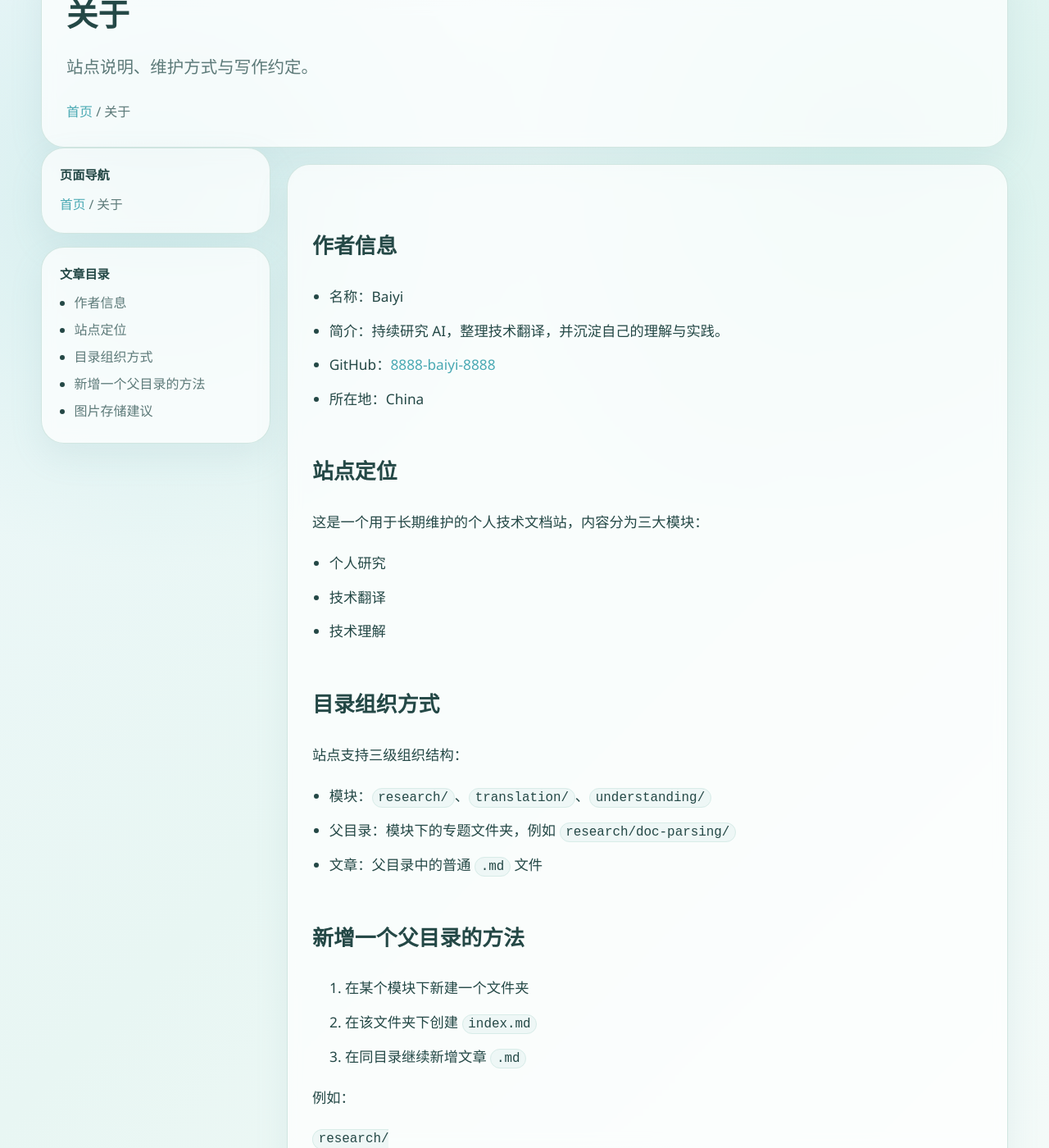
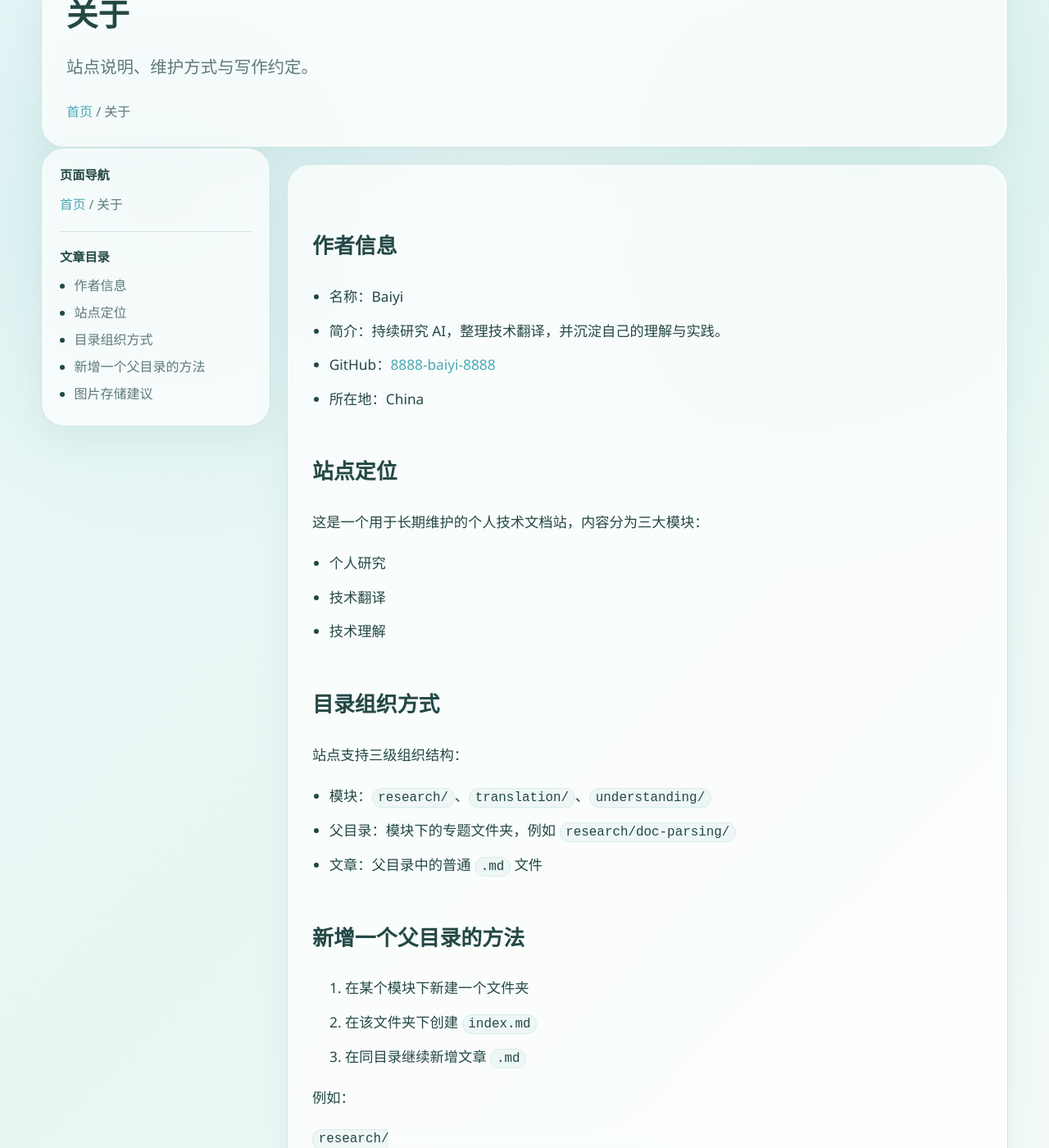
Before and after one commit to 8888-baiyi-8888/8888-baiyi-8888.github.io, a Jekyll site: the page built from about.md, in a window 1280 px wide and 1400 px high, scrolled down 232 px. Shown: the whole window at 82% size. Built offline with Jekyll 4.4.1, drawn with Linux system fonts in a browser that asks for light colours.

Commit message:
“增加目录滑块功能”

```diff
--- a/_layouts/page.html
+++ b/_layouts/page.html
@@ -27,7 +27,8 @@
 <section class="doc-layout">
   <aside class="doc-sidebar">
     <div class="doc-sidebar-inner">
-      <nav class="doc-nav card">
+      <nav class="doc-sidebar-panel card" id="doc-toc">
+        <div class="doc-sidebar-section">
           <p class="doc-nav-label">页面导航</p>
           <p class="breadcrumb">
             <a href="{{ '/' | relative_url }}">首页</a>
@@ -39,13 +40,16 @@
             {% endif %}
             / <span>{{ page.title }}</span>
           </p>
-      </nav>
+        </div>
 
-      <nav class="doc-toc card" id="doc-toc">
+        <div class="doc-sidebar-divider"></div>
+
+        <div class="doc-sidebar-section">
           <p class="doc-nav-label">文章目录</p>
           <ul class="doc-toc-list" id="doc-toc-list">
             <li class="doc-toc-empty">正在生成目录...</li>
           </ul>
+        </div>
       </nav>
     </div>
   </aside>
--- a/assets/css/style.css
+++ b/assets/css/style.css
@@ -180,12 +180,18 @@
   position: sticky;
   top: 24px;
 }
-.doc-nav,
-.doc-toc {
+.doc-sidebar-panel {
   padding: 20px 22px;
+  max-height: calc(100vh - 32px);
+  overflow: auto;
 }
-.doc-toc {
-  margin-top: 16px;
+.doc-sidebar-section + .doc-sidebar-section {
+  margin-top: 18px;
+}
+.doc-sidebar-divider {
+  height: 1px;
+  margin: 18px 0;
+  background: rgba(207,229,224,0.95);
 }
 .doc-nav-label {
   margin: 0 0 12px;
@@ -193,7 +199,7 @@
   font-weight: 800;
   color: var(--text);
 }
-.doc-nav .breadcrumb {
+.doc-sidebar-panel .breadcrumb {
   font-size: 0.98rem;
   line-height: 1.9;
 }
@@ -276,12 +282,13 @@
   .hero-visual { margin-top: 24px; }
   .section-hero-top { flex-direction: column; }
   .panel-head { align-items: flex-start; flex-direction: column; gap: 8px; }
-  .doc-sidebar-inner { position: static; }
+  .doc-sidebar-inner { top: 16px; }
 }
 
 @media (max-width: 640px) {
   .site-shell { width: min(100vw - 20px, 1180px); }
-  .topbar, .hero, .article-header, .article-body, .module-card, .grid-two > .card, .section-hero, .doc-nav, .doc-toc { padding: 20px; }
+  .topbar, .hero, .article-header, .article-body, .module-card, .grid-two > .card, .section-hero, .doc-sidebar-panel { padding: 20px; }
   .brand a { font-size: 1.5rem; }
   .hero-desc, .page-desc { font-size: 1.05rem; }
+  .doc-sidebar-panel { max-height: calc(100vh - 24px); }
 }
```
Lines whose indentation alone changed are shown as unchanged.
